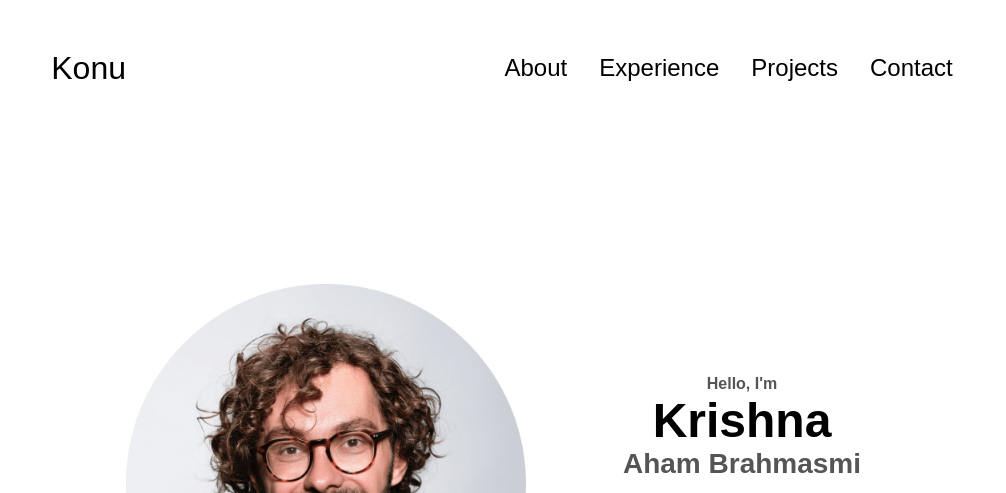
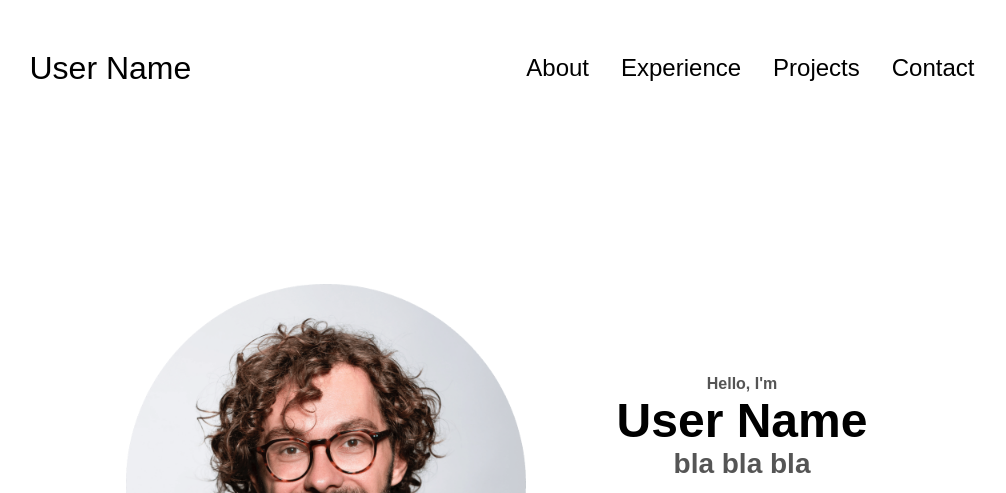
Before and after one commit to Konu-25/html-css-js-porfile, a plain HTML site: page index.html in a window 1280 px wide. Shown: the top 493 px of the page, without its empty margins (138-1144 px from the left). Drawn offline with Linux system fonts and the light colour scheme.

Commit message:
Update index.html

```diff
--- a/index.html
+++ b/index.html
@@ -9,7 +9,7 @@
 </head>
 <body>
     <nav id="desktop-nav">
-        <div class="logo">Konu</div>
+        <div class="logo">User Name</div>
         <div>
             <ul class="nav-links">
                 <li><a href="#about">About</a></li>
@@ -21,7 +21,7 @@
     </nav>
 
     <nav id="hamburger-nav">
-        <div class="logo">Radhe</div>
+        <div class="logo">User Name</div>
         <div class="hamburger-menu">
             <div class="hamburger-icon" onclick="toggleMenu()">
                <span></span>
@@ -45,8 +45,8 @@
         </div>
         <div class="section_text">
           <p class="section_text_p1">Hello, I'm</p>
-          <h1 class="title">Krishna</h1>
-          <p class="section_text_p2">Aham Brahmasmi</p>
+          <h1 class="title">User Name</h1>
+          <p class="section_text_p2">bla bla bla</p>
           <div class="btn-container">
             <button class="btn btn-color-2" onclick="window.open('./assets/resume-example.pdf')">Downloade cv
             </button>
```
